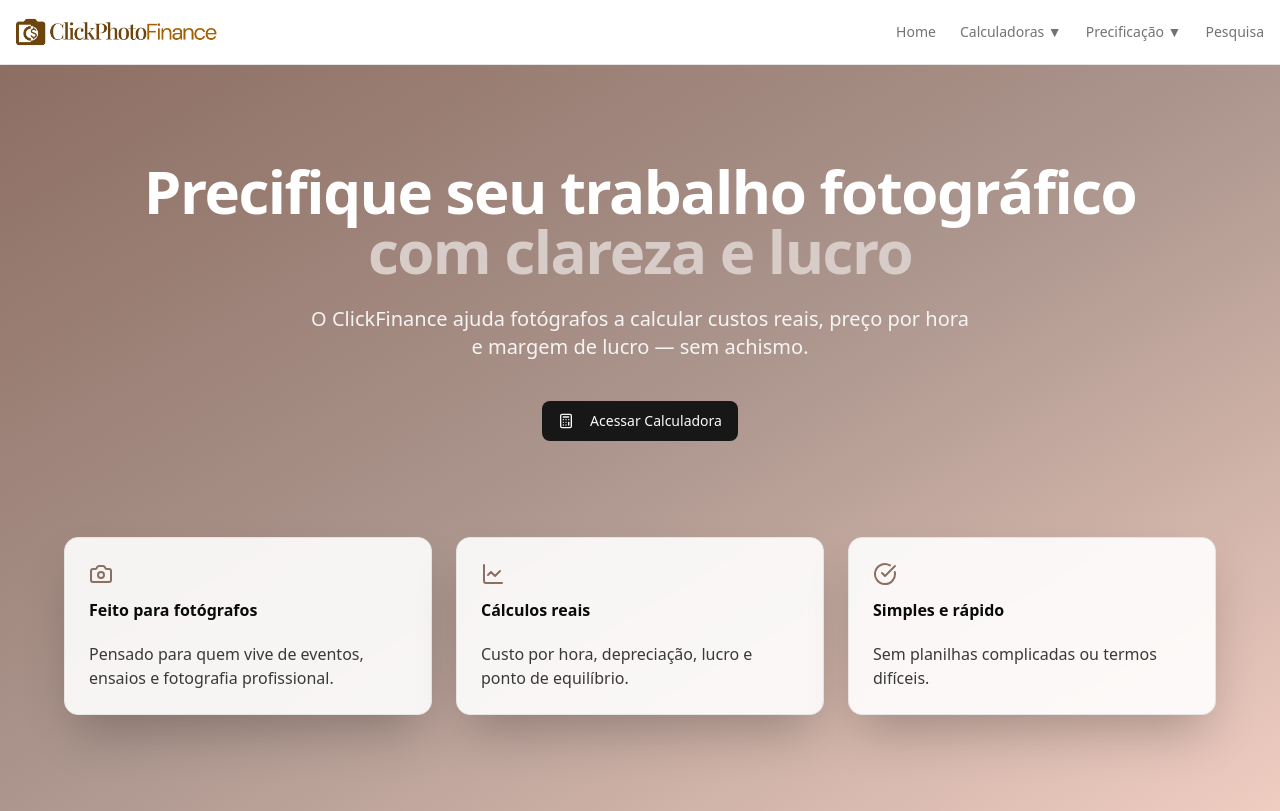
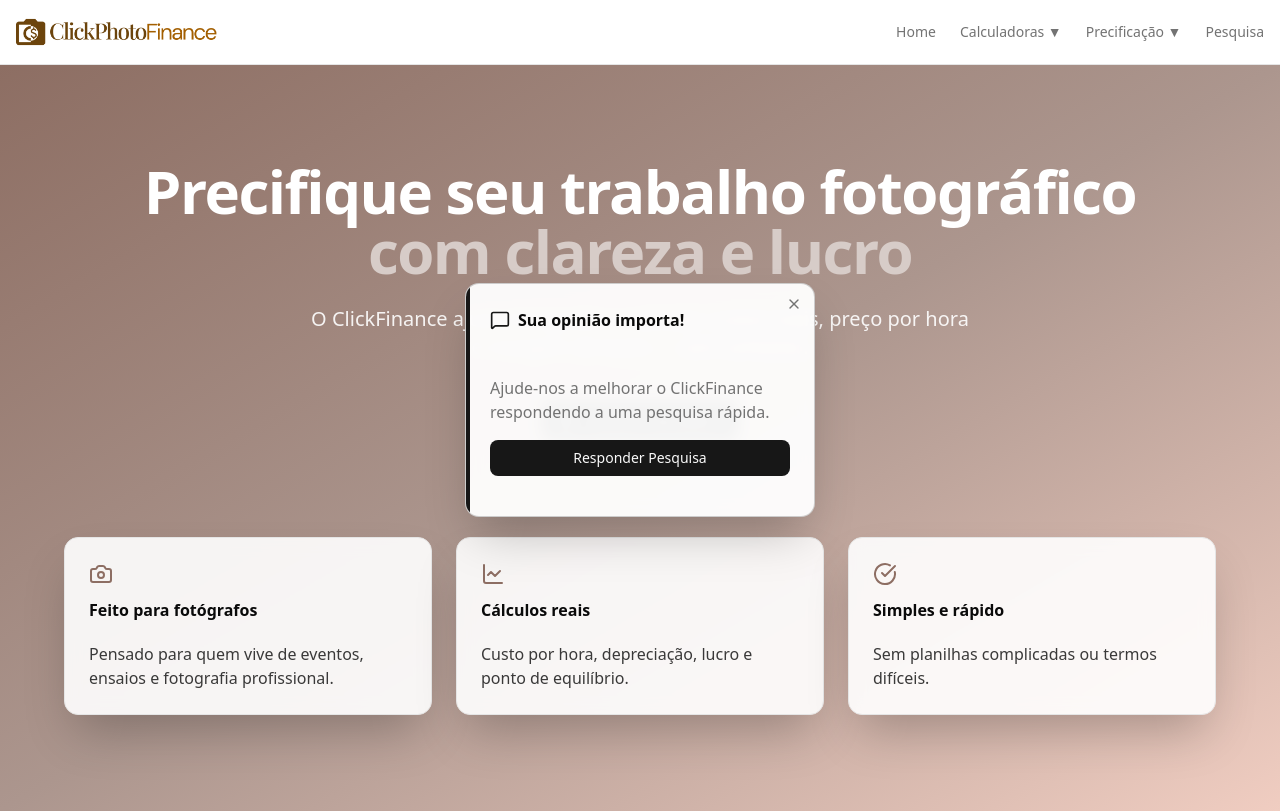
Before and after one commit to JulianoBresolin/ClickFinance, a Next.js app in the folder clickfinance/: page / in a window 1280 px wide. Built offline with nearby package versions, Linux system fonts and the light colour scheme.

Commit message:
pesquisa

```diff
--- a/clickfinance/app/calculadoras/plataformas/focoradical/components/form-anual.tsx
+++ b/clickfinance/app/calculadoras/plataformas/focoradical/components/form-anual.tsx
@@ -8,6 +8,7 @@ import { NumberInput } from "@/components/ui/number-input";
 import { Alert, AlertDescription, AlertTitle } from "@/components/ui/alert";
 import { Info } from "lucide-react";
 import { DadosAnuais } from "@/lib/calculator-utils";
+import { SearchPopup } from "@/components/layout/search-popup";
 
 interface FormAnualProps {
 	onCalculate: (dados: DadosAnuais) => void;
@@ -26,6 +27,7 @@ export function FormAnual({ onCalculate }: FormAnualProps) {
 		receitaLiquida: "",
 		custoEvento: "",
 	});
+	const [showPopup, setShowPopup] = useState(false);
 
 	const parseCurrency = (value: string): number => {
 		if (!value) return 0;
@@ -58,16 +60,22 @@ export function FormAnual({ onCalculate }: FormAnualProps) {
 		}
 
 		onCalculate(dados);
+
+		// Mostrar popup após 5 segundos
+		setTimeout(() => {
+			setShowPopup(true);
+		}, 5000);
 	};
 
 	return (
+		<>
 			<form onSubmit={handleSubmit} className="space-y-6">
 				<Alert>
 					<Info className="h-4 w-4" />
 					<AlertTitle>Uitlize valores brutos para o cálculo</AlertTitle>
 					<AlertDescription>
-					Entre na sua conta da plataforma para pegar os valores brutos e insira
-					no formulário.
+						Entre na sua conta da plataforma para pegar os valores brutos e
+						insira no formulário.
 					</AlertDescription>
 				</Alert>
 
@@ -91,7 +99,9 @@ export function FormAnual({ onCalculate }: FormAnualProps) {
 						</div>
 
 						<div className="space-y-2">
-						<Label htmlFor="vidaTotal">Vida útil do obturador (cliques)</Label>
+							<Label htmlFor="vidaTotal">
+								Vida útil do obturador (cliques)
+							</Label>
 							<NumberInput
 								id="vidaTotal"
 								placeholder="Ex: 300.000"
@@ -232,5 +242,11 @@ export function FormAnual({ onCalculate }: FormAnualProps) {
 					Calcular Análise Anual
 				</Button>
 			</form>
+			<SearchPopup
+				isManual
+				isOpen={showPopup}
+				onClose={() => setShowPopup(false)}
+			/>
+		</>
 	);
 }
--- a/clickfinance/app/calculadoras/plataformas/focoradical/components/form-evento.tsx
+++ b/clickfinance/app/calculadoras/plataformas/focoradical/components/form-evento.tsx
@@ -17,6 +17,7 @@ import {
 import { Info, Calculator } from "lucide-react";
 import { type DadosEvento } from "@/lib/calculator-utils";
 import { Card, CardContent } from "@/components/ui/card";
+import { SearchPopup } from "@/components/layout/search-popup";
 
 interface FormEventoProps {
 	onCalculate: (dados: DadosEvento) => void;
@@ -34,6 +35,7 @@ export function FormEvento({ onCalculate }: FormEventoProps) {
 	const [valorCamera, setValorCamera] = useState("");
 	const [vidaTotal, setVidaTotal] = useState("");
 	const [cliquesAtuais, setCliquesAtuais] = useState("");
+	const [showPopup, setShowPopup] = useState(false);
 
 	const parseCurrency = (value: string): number => {
 		if (!value) return 0;
@@ -96,9 +98,15 @@ export function FormEvento({ onCalculate }: FormEventoProps) {
 		}
 
 		onCalculate(dados);
+
+		// Mostrar popup após 5 segundos
+		setTimeout(() => {
+			setShowPopup(true);
+		}, 5000);
 	};
 
 	return (
+		<>
 			<form onSubmit={handleSubmit} className="space-y-6">
 				{/* Dados do Evento */}
 				<div className="space-y-4">
@@ -200,7 +208,9 @@ export function FormEvento({ onCalculate }: FormEventoProps) {
 								value={fotosVendidas}
 								onValueChange={setFotosVendidas}
 							/>
-						<p className="text-sm text-muted-foreground">Quantidade vendida</p>
+							<p className="text-sm text-muted-foreground">
+								Quantidade vendida
+							</p>
 						</div>
 
 						<div className="space-y-2">
@@ -325,5 +335,11 @@ export function FormEvento({ onCalculate }: FormEventoProps) {
 					Calcular Análise do Evento
 				</Button>
 			</form>
+			<SearchPopup
+				isManual
+				isOpen={showPopup}
+				onClose={() => setShowPopup(false)}
+			/>
+		</>
 	);
 }
--- a/clickfinance/app/layout.tsx
+++ b/clickfinance/app/layout.tsx
@@ -3,6 +3,7 @@ import { Geist, Geist_Mono } from "next/font/google";
 import "./globals.css";
 import { Toaster } from "sonner";
 import Header from "@/components/layout/header";
+import { SearchPopup } from "@/components/layout/search-popup";
 const geistSans = Geist({
 	variable: "--font-geist-sans",
 	subsets: ["latin"],
@@ -43,7 +44,7 @@ export const metadata: Metadata = {
 		siteName: "Click Photo Finance",
 		images: [
 			{
-				url: "https://clickphotofinance.vercel.app/og-image.jpg", // Certifique-se de ter uma imagem na pasta public
+				url: "https://clickphotofinance.vercel.app/og_image.jpg", // Certifique-se de ter uma imagem na pasta public
 				width: 1200,
 				height: 630,
 				alt: "Preview do Click Photo Finance",
@@ -55,7 +56,7 @@ export const metadata: Metadata = {
 		title: "Click Photo Finance",
 		description:
 			"Gestão financeira simplificada para profissionais da fotografia.",
-		images: ["https://clickphotofinance.vercel.app/og-image.jpg"],
+		images: ["https://clickphotofinance.vercel.app/og_image.jpg"],
 	},
 };
 
@@ -71,6 +72,7 @@ export default function RootLayout({
 			>
 				<Header />
 				{children}
+				<SearchPopup />
 				<Toaster richColors position="top-right" />
 			</body>
 		</html>
--- a/clickfinance/app/precificacao/venda-de-fotos-plataformas/components/form-precificacao.tsx
+++ b/clickfinance/app/precificacao/venda-de-fotos-plataformas/components/form-precificacao.tsx
@@ -10,7 +10,7 @@ import { Slider } from "@/components/ui/slider";
 import { Info, Calculator } from "lucide-react";
 import { type DadosPrecificacao } from "@/lib/pricing-utils";
 import { Card, CardContent } from "@/components/ui/card";
-
+import { SearchPopup } from "@/components/layout/search-popup";
 interface FormPrecificacaoProps {
 	onCalculate: (dados: DadosPrecificacao) => void;
 }
@@ -26,6 +26,7 @@ export function FormPrecificacao({ onCalculate }: FormPrecificacaoProps) {
 	const [taxaPlataforma, setTaxaPlataforma] = useState(10);
 	const [margemLucroDesejada, setMargemLucroDesejada] = useState(30);
 	const [vendasEstimadas, setVendasEstimadas] = useState("");
+	const [showPopup, setShowPopup] = useState(false);
 
 	const parseCurrency = (value: string): number => {
 		if (!value) return 0;
@@ -54,9 +55,15 @@ export function FormPrecificacao({ onCalculate }: FormPrecificacaoProps) {
 		}
 
 		onCalculate(dados);
+
+		// Mostrar popup após 5 segundos
+		setTimeout(() => {
+			setShowPopup(true);
+		}, 5000);
 	};
 
 	return (
+		<>
 			<form onSubmit={handleSubmit} className="space-y-6">
 				<Alert>
 					<Info className="h-4 w-4" />
@@ -104,7 +111,9 @@ export function FormPrecificacao({ onCalculate }: FormPrecificacaoProps) {
 
 					<div className="grid grid-cols-1 md:grid-cols-2 gap-4">
 						<div className="space-y-2">
-						<Label htmlFor="valorEquipamento">Valor do equipamento (R$)</Label>
+							<Label htmlFor="valorEquipamento">
+								Valor do equipamento (R$)
+							</Label>
 							<CurrencyInput
 								id="valorEquipamento"
 								placeholder="Ex: 15.000,00"
@@ -162,7 +171,9 @@ export function FormPrecificacao({ onCalculate }: FormPrecificacaoProps) {
 
 					<div className="grid grid-cols-1 md:grid-cols-2 gap-4">
 						<div className="space-y-2">
-						<Label htmlFor="fotosEstimadasEvento">Fotos que irá capturar</Label>
+							<Label htmlFor="fotosEstimadasEvento">
+								Fotos que irá capturar
+							</Label>
 							<NumberInput
 								id="fotosEstimadasEvento"
 								placeholder="Ex: 2.500"
@@ -276,5 +287,11 @@ export function FormPrecificacao({ onCalculate }: FormPrecificacaoProps) {
 					Calcular Precificação
 				</Button>
 			</form>
+			<SearchPopup
+				isManual
+				isOpen={showPopup}
+				onClose={() => setShowPopup(false)}
+			/>
+		</>
 	);
 }
--- /dev/null
+++ b/clickfinance/components/layout/search-popup.tsx
@@ -0,0 +1,84 @@
+// d:\PAGEVIEWX\PROJETOS-WEB\ClickFinance\clickfinance\components\search-popup.tsx
+"use client";
+
+import { useState, useEffect } from "react";
+import { X, MessageSquare } from "lucide-react";
+import Link from "next/link";
+import { Button } from "@/components/ui/button";
+import { Card, CardContent, CardHeader, CardTitle } from "@/components/ui/card";
+
+interface SearchPopupProps {
+	isManual?: boolean;
+	isOpen?: boolean;
+	onClose?: () => void;
+}
+
+export function SearchPopup({
+	isManual = false,
+	isOpen = false,
+	onClose,
+}: SearchPopupProps) {
+	const [autoVisible, setAutoVisible] = useState(false);
+
+	const isVisible = isManual ? isOpen : autoVisible;
+
+	useEffect(() => {
+		if (isManual) {
+			return;
+		}
+
+		// Verifica se o usuário já fechou o popup nesta sessão
+		const hasClosed = sessionStorage.getItem("search-popup-closed");
+
+		// Verifica se já estamos na página de pesquisa para não mostrar o popup
+		const isSearchPage = window.location.pathname === "/pesquisa";
+
+		if (!hasClosed && !isSearchPage) {
+			// Delay de 3 segundos para aparecer
+			const timer = setTimeout(() => {
+				setAutoVisible(true);
+			}, 3000);
+			return () => clearTimeout(timer);
+		}
+	}, [isManual]);
+
+	const handleClose = () => {
+		if (!isManual) {
+			setAutoVisible(false);
+		}
+		sessionStorage.setItem("search-popup-closed", "true");
+		if (onClose) onClose();
+	};
+
+	if (!isVisible) return null;
+
+	return (
+		<div className="fixed left-1/2 top-1/2 z-50 w-full max-w-87.5 -translate-x-1/2 -translate-y-1/2 animate-in fade-in zoom-in-95 duration-500 px-4 md:px-0">
+			<Card className="shadow-2xl border-primary/20 bg-white/95 backdrop-blur-sm relative overflow-hidden">
+				<div className="absolute top-0 left-0 w-1 h-full bg-primary" />
+				<button
+					onClick={handleClose}
+					className="absolute top-2 right-2 text-muted-foreground hover:text-foreground transition-colors p-1 rounded-full hover:bg-gray-100"
+					aria-label="Fechar"
+				>
+					<X className="h-4 w-4" />
+				</button>
+				<CardHeader className="pb-2 pl-6">
+					<div className="flex items-center gap-2 mb-1">
+						<MessageSquare className="h-5 w-5 text-primary" />
+						<CardTitle className="text-md">Sua opinião importa!</CardTitle>
+					</div>
+				</CardHeader>
+				<CardContent className="pl-6 pb-4">
+					<p className="text-base text-muted-foreground mb-4">
+						Ajude-nos a melhorar o ClickFinance respondendo a uma pesquisa
+						rápida.
+					</p>
+					<Button asChild className="w-full h-9 text-sm" onClick={handleClose}>
+						<Link href="/pesquisa">Responder Pesquisa</Link>
+					</Button>
+				</CardContent>
+			</Card>
+		</div>
+	);
+}
```
Lines whose indentation alone changed are shown as unchanged.
